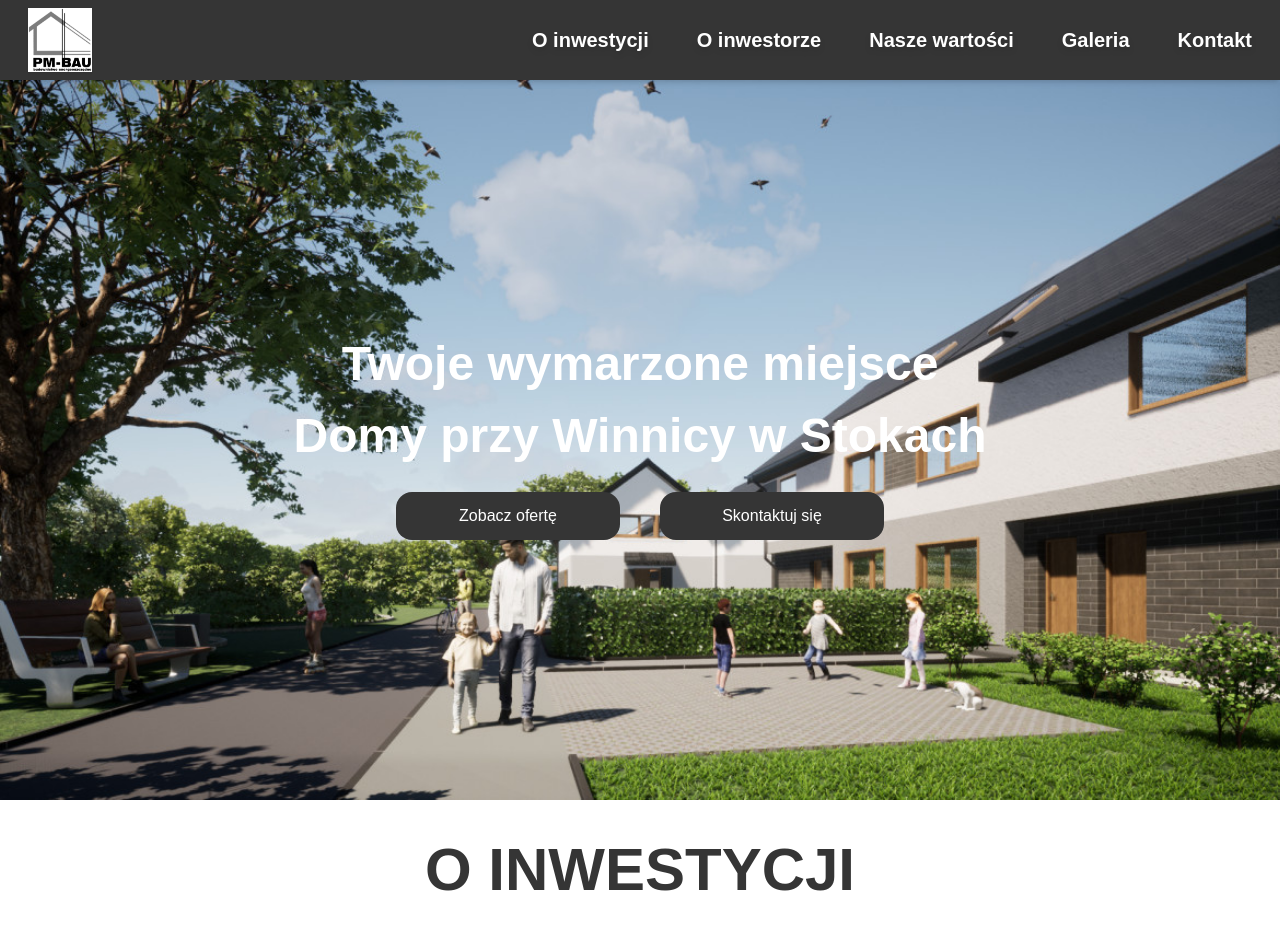
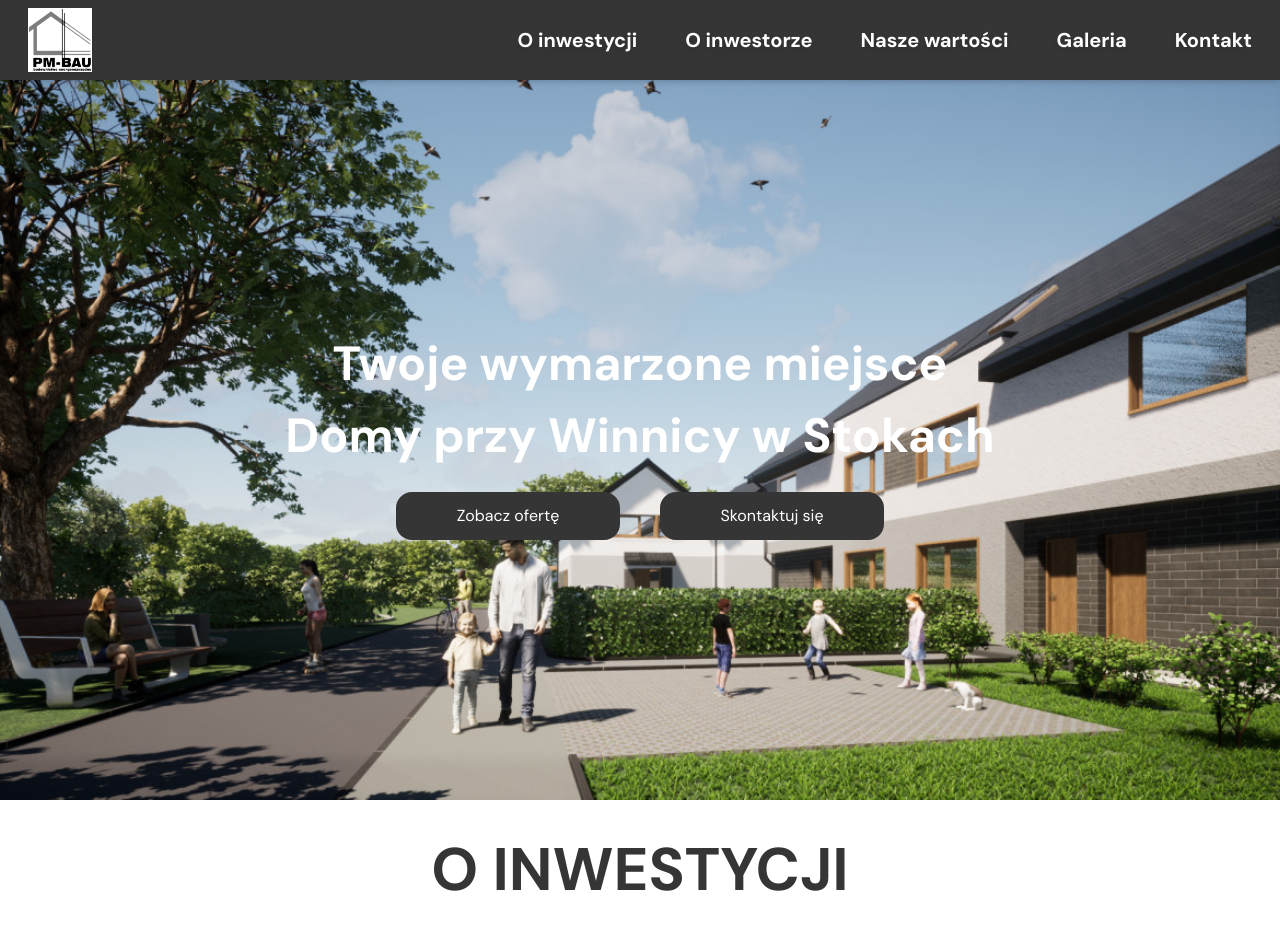
Before and after one commit to ruffaaw/domy-w-stokach, a Next.js app: page / in a window 1280 px wide. Shown: the top 930 px of the page. Built offline with nearby package versions, Linux system fonts and the light colour scheme.

Commit message:
style: changed font

```diff
--- a/src/app/globals.css
+++ b/src/app/globals.css
@@ -1,3 +1,4 @@
+@import url("https://fonts.googleapis.com/css2?family=DM+Sans:ital,opsz,wght@0,9..40,100..1000;1,9..40,100..1000&family=Inter:ital,opsz,wght@0,14..32,100..900;1,14..32,100..900&family=Lato:ital,wght@0,100;0,300;0,400;0,700;0,900;1,100;1,300;1,400;1,700;1,900&family=Space+Grotesk:wght@300..700&family=Work+Sans:ital,wght@0,100..900;1,100..900&display=swap");
 @tailwind base;
 @tailwind components;
 @tailwind utilities;
@@ -17,7 +18,7 @@
 body {
   color: var(--foreground);
   background: var(--background);
-  font-family: Arial, Helvetica, sans-serif;
+  font-family: "DM Sans", Arial, Helvetica, sans-serif;
 }
 
 html {
```
